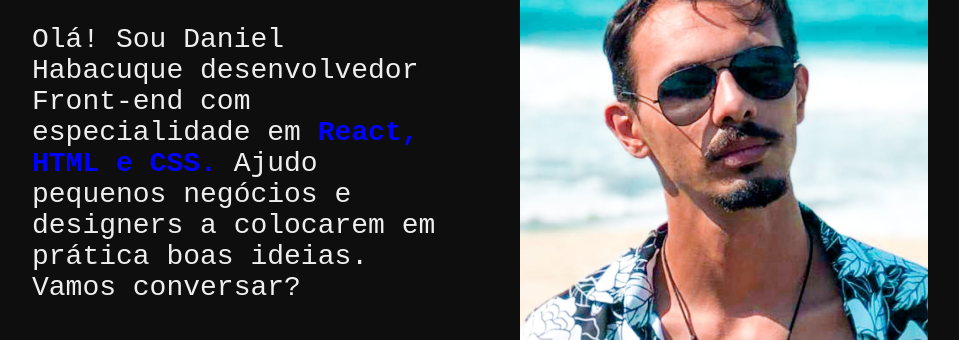
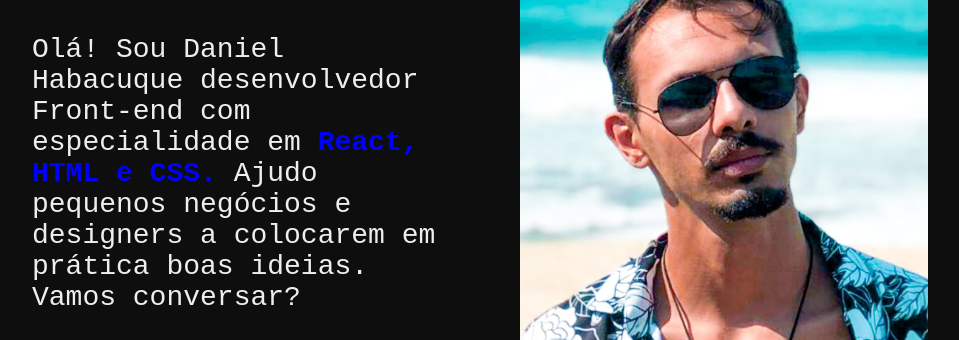
Before and after one commit to Habacuqu3/eu-curriculo, a plain HTML site: page index.html in a window 1280 px wide. Shown: the part 301-641 px from the top of the page, without its empty margins (160-1119 px from the left). Drawn offline with Linux system fonts and the light colour scheme; a web font is replaced by a local one.

Commit message:
reposicionando

```diff
--- a/Style css/style.css
+++ b/Style css/style.css
@@ -58,7 +58,7 @@ strong{
     width: 50%;
     display: flex;
     flex-direction: column;
-    gap: 40px;
+    gap: 50px;
 }
 
 .apresentacao__conteudo_titulo {
```
